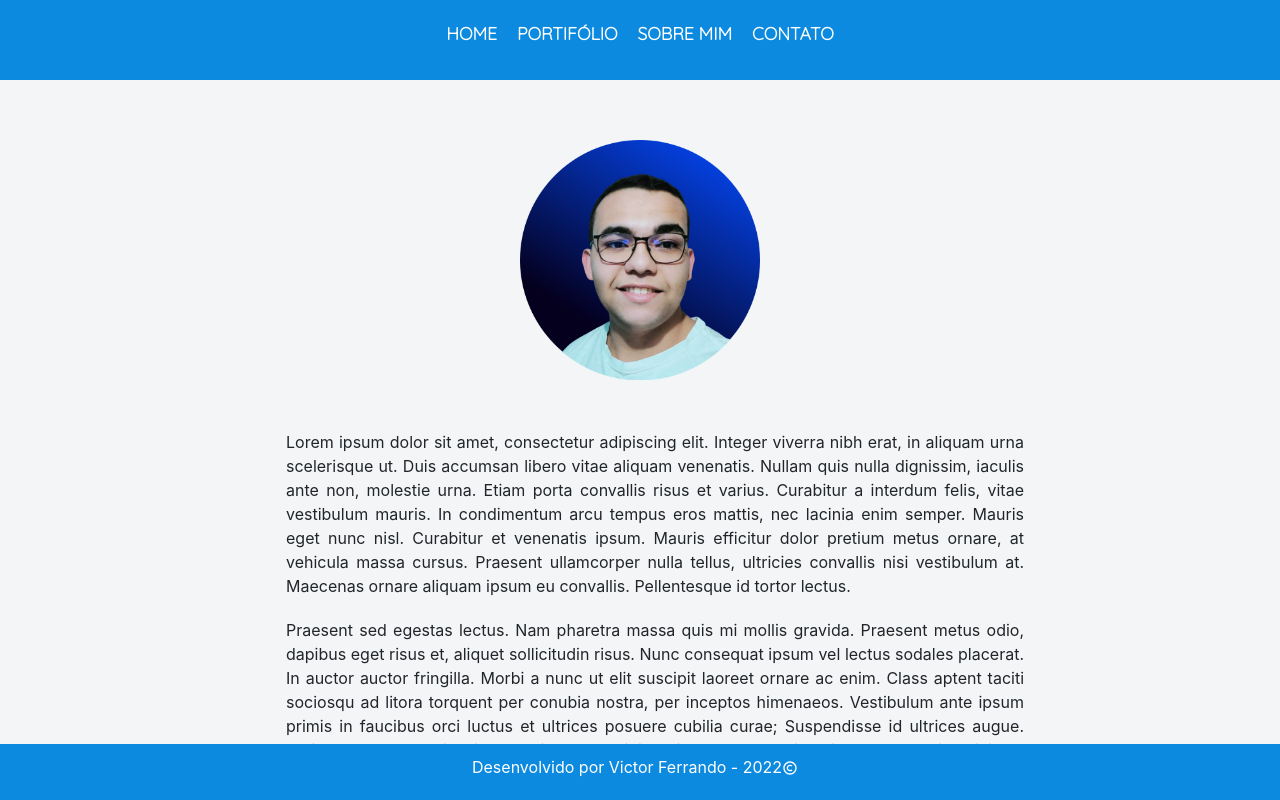
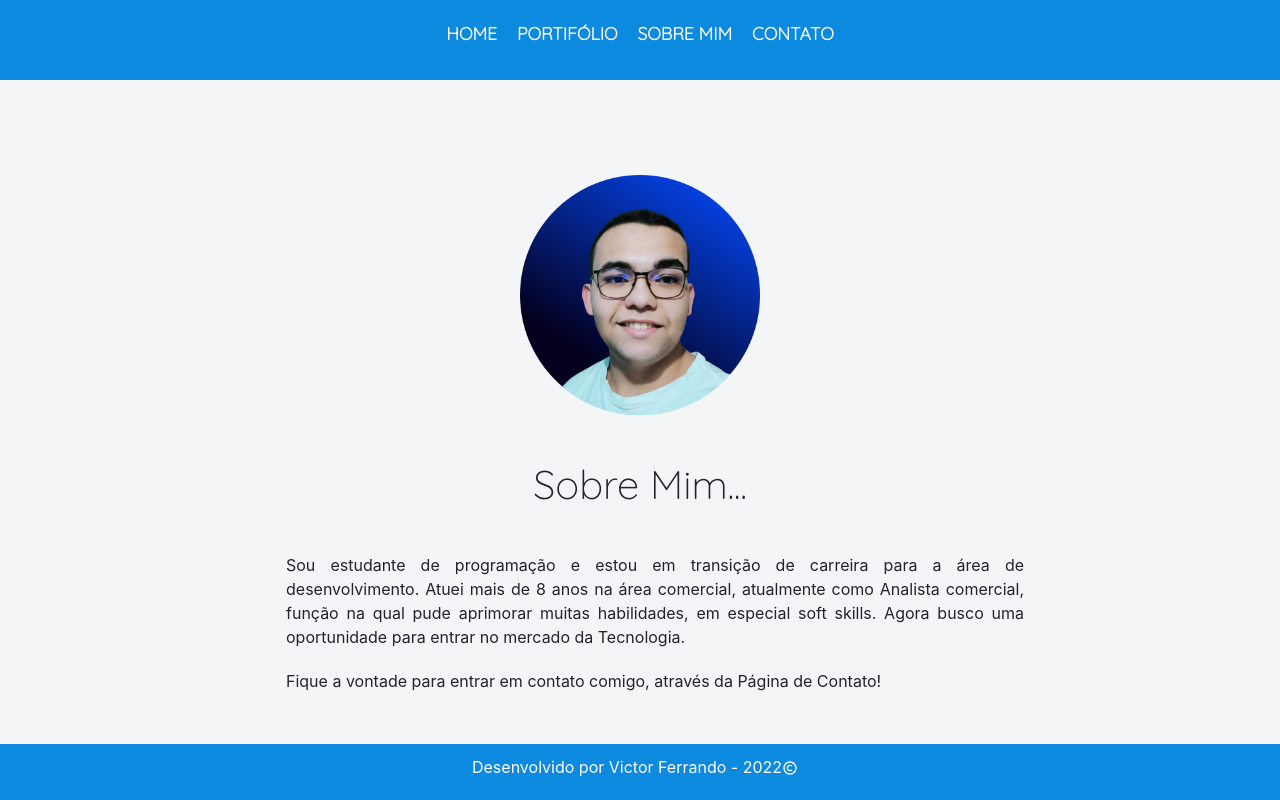
Before and after one commit to viittor/Portifolio, a React (Create React App) app: page /About in a window 1280 px wide. Built offline with nearby package versions, Linux system fonts and the light colour scheme.

Commit message:
Update index.js

```diff
--- a/src/components/AboutPage/index.js
+++ b/src/components/AboutPage/index.js
@@ -8,30 +8,14 @@ const AboutPage = () => {
         <section className="about-section">
           <img src={Perfil} alt="perfil" className="perfil-about" />
           <div className="div-about">
+
+            <h1>Sobre Mim...</h1>
           <p>
-            Lorem ipsum dolor sit amet, consectetur adipiscing elit. Integer
-            viverra nibh erat, in aliquam urna scelerisque ut. Duis accumsan
-            libero vitae aliquam venenatis. Nullam quis nulla dignissim, iaculis
-            ante non, molestie urna. Etiam porta convallis risus et varius.
-            Curabitur a interdum felis, vitae vestibulum mauris. In condimentum
-            arcu tempus eros mattis, nec lacinia enim semper. Mauris eget nunc
-            nisl. Curabitur et venenatis ipsum. Mauris efficitur dolor pretium
-            metus ornare, at vehicula massa cursus. Praesent ullamcorper nulla
-            tellus, ultricies convallis nisi vestibulum at. Maecenas ornare
-            aliquam ipsum eu convallis. Pellentesque id tortor lectus.
+            Sou estudante de programação e estou em transição de carreira para a área de desenvolvimento. Atuei mais de 8 anos na área comercial, atualmente como Analista comercial, função na qual pude aprimorar muitas habilidades, em especial soft skills. Agora busco uma oportunidade para entrar no mercado da Tecnologia.
           </p>
 
           <p>
-            Praesent sed egestas lectus. Nam pharetra massa quis mi mollis
-            gravida. Praesent metus odio, dapibus eget risus et, aliquet
-            sollicitudin risus. Nunc consequat ipsum vel lectus sodales
-            placerat. In auctor auctor fringilla. Morbi a nunc ut elit suscipit
-            laoreet ornare ac enim. Class aptent taciti sociosqu ad litora
-            torquent per conubia nostra, per inceptos himenaeos. Vestibulum ante
-            ipsum primis in faucibus orci luctus et ultrices posuere cubilia
-            curae; Suspendisse id ultrices augue. Proin elementum, enim sit amet
-            viverra suscipit, odio arcu venenatis odio, ac venenatis dui ligula
-            sit amet nulla.
+            Fique a vontade para entrar em contato comigo, através da Página de Contato!
           </p>
           </div>
         </section>
```
